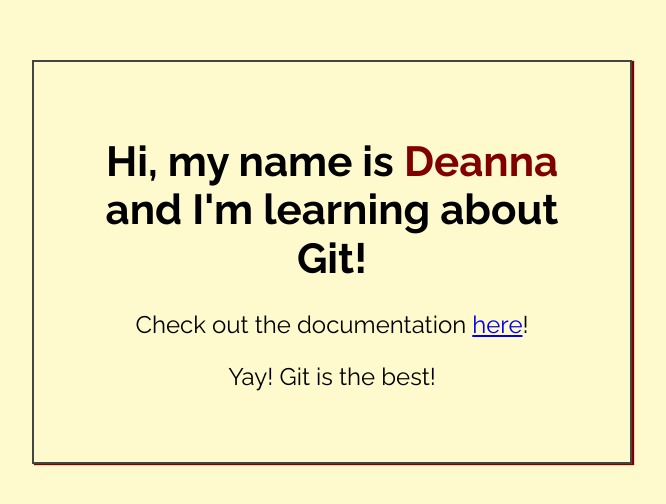
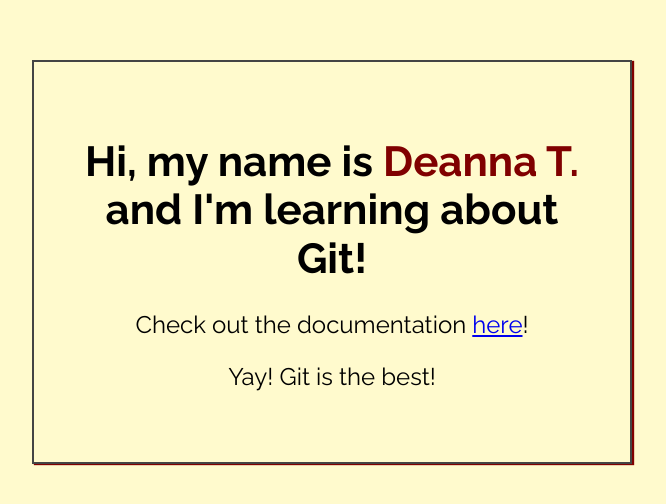
Before and after one commit to dmariet3/my-first-repo, a plain HTML site: page index.html in a window 1280 px wide. Shown: the part 138-642 px from the top of the page, without its empty margins (308-974 px from the left). Drawn offline with Linux system fonts and the light colour scheme.

Commit message:
Changed greeting

```diff
--- a/index.html
+++ b/index.html
@@ -14,7 +14,7 @@
 <body>
 
     <div class="greeting">
-        <h1>Hi, my name is <span class="highlight">Deanna</span> and I'm learning about Git! </h1>
+        <h1>Hi, my name is <span class="highlight">Deanna T.</span> and I'm learning about Git! </h1>
         <p> Check out the documentation <a href="https://www.git-scm.com/doc">here</a>!</p>
 
         <p>Yay! Git is the best!</p>
```
